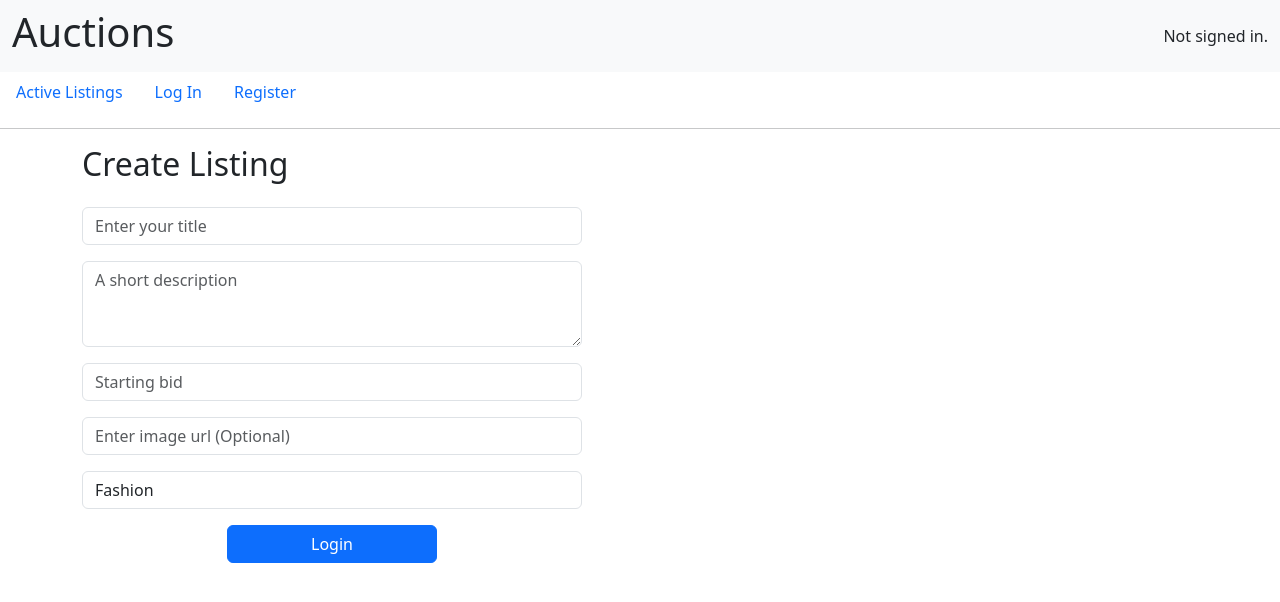
After one commit to PritamUmaiya/commerce, a Django app: page /create_listing in a window 1280 px wide. The commit adds this page. Shown: the top 602 px of the page. Run offline with Django 3.2, Linux system fonts and the light colour scheme.

Commit message:
adding create form

```diff
--- /dev/null
+++ b/commerce/auctions/templates/auctions/create.html
@@ -0,0 +1,22 @@
+{% extends "auctions/layout.html" %}
+
+{% block body %}
+    <div class="mb-4">
+        <h2>Create Listing</h2>
+    </div>
+
+    {% if message %}
+        <p class="text-center text-danger mb-3">{{ message }}</p>
+    {% endif %}
+
+    <div class="d-block" style="max-width:500px;">
+        <form action="{% url 'create_listing' %}" method="post">
+            {% csrf_token %}
+            {{ form }}
+            <div class="mb-3 text-center">
+                <input class="btn btn-primary" type="submit" value="Login" style="width:100%; max-width: 210px;">
+            </div>
+        </form>
+    </div>
+
+{% endblock %}
--- a/commerce/auctions/templates/auctions/layout.html
+++ b/commerce/auctions/templates/auctions/layout.html
@@ -29,6 +29,9 @@
             </li>
             {% if user.is_authenticated %}
                 <li class="nav-item">
+                    <a class="nav-link" href="{% url 'create_listing' %}">Create Listing</a>
+                </li>
+                <li class="nav-item">
                     <a class="nav-link" href="{% url 'logout' %}">Log Out</a>
                 </li>
             {% else %}
--- a/commerce/auctions/templates/auctions/login.html
+++ b/commerce/auctions/templates/auctions/login.html
@@ -7,7 +7,7 @@
     </div>
 
     {% if message %}
-        <div>{{ message }}</div>
+        <p class="text-center text-danger mb-3">{{ message }}</p>
     {% endif %}
 
     <div class="d-block mx-auto" style="max-width:500px;">
--- a/commerce/auctions/templates/auctions/register.html
+++ b/commerce/auctions/templates/auctions/register.html
@@ -7,7 +7,7 @@
     </div>
 
     {% if message %}
-        <div>{{ message }}</div>
+        <p class="text-center text-danger mb-3">{{ message }}</p>
     {% endif %}
 
     <div class="d-block mx-auto" style="max-width:500px;">
--- a/commerce/auctions/urls.py
+++ b/commerce/auctions/urls.py
@@ -6,5 +6,6 @@ urlpatterns = [
     path("", views.index, name="index"),
     path("login", views.login_view, name="login"),
     path("logout", views.logout_view, name="logout"),
-    path("register", views.register, name="register")
+    path("register", views.register, name="register"),
+    path("create_listing", views.create_listing, name="create_listing"),
 ]
--- a/commerce/auctions/views.py
+++ b/commerce/auctions/views.py
@@ -1,3 +1,4 @@
+from django import forms
 from django.contrib.auth import authenticate, login, logout
 from django.db import IntegrityError
 from django.http import HttpResponse, HttpResponseRedirect
@@ -6,9 +7,26 @@ from django.urls import reverse
 
 from .models import User
 
+CATEGORIES = ["Fashion", "Toys", "Electronics", "Home", "Sports", "Books", "Health", "Furniture", "Food", "Property", "Gadgets"]
+
+class ListingForm(forms.Form):
+    CATEGORY_CHOICES = [(category, category) for category in CATEGORIES]
+
+    title = forms.CharField(max_length=200, required=True, label="", widget=forms.TextInput(attrs={"class": "form-control mb-3", "placeholder": "Enter your title"}))
+    description = forms.CharField(max_length=200, required=True, label="", widget=forms.Textarea(attrs={"class": "form-control mb-3", "placeholder": "A short description", "rows" : "3"}))
+    starting_bid = forms.IntegerField(min_value=0, required=True, label="", widget=forms.NumberInput(attrs={"class": "form-control mb-3", "placeholder": "Starting bid"}))
+    image_url = forms.CharField(max_length=200, required=True, label="", widget=forms.TextInput(attrs={"class": "form-control mb-3", "placeholder": "Enter image url (Optional)"}))
+    category = forms.ChoiceField(choices=CATEGORY_CHOICES, required=True, label="", widget=forms.Select(attrs={"class": "form-control mb-3"}))
+
 
 def index(request):
     return render(request, "auctions/index.html")
+
+def create_listing(request):
+    return render(request, "auctions/create.html", {
+        "categories": CATEGORIES,
+        "form": ListingForm,
+    })
 
 
 def login_view(request):
```
Also changed, not shown: commerce/auctions/models.py (+8 -3 lines), commerce/auctions/migrations/0001_initial.py, commerce/auctions/migrations/0002_listing_comment_bid.py (deleted), commerce/db.sqlite3.
